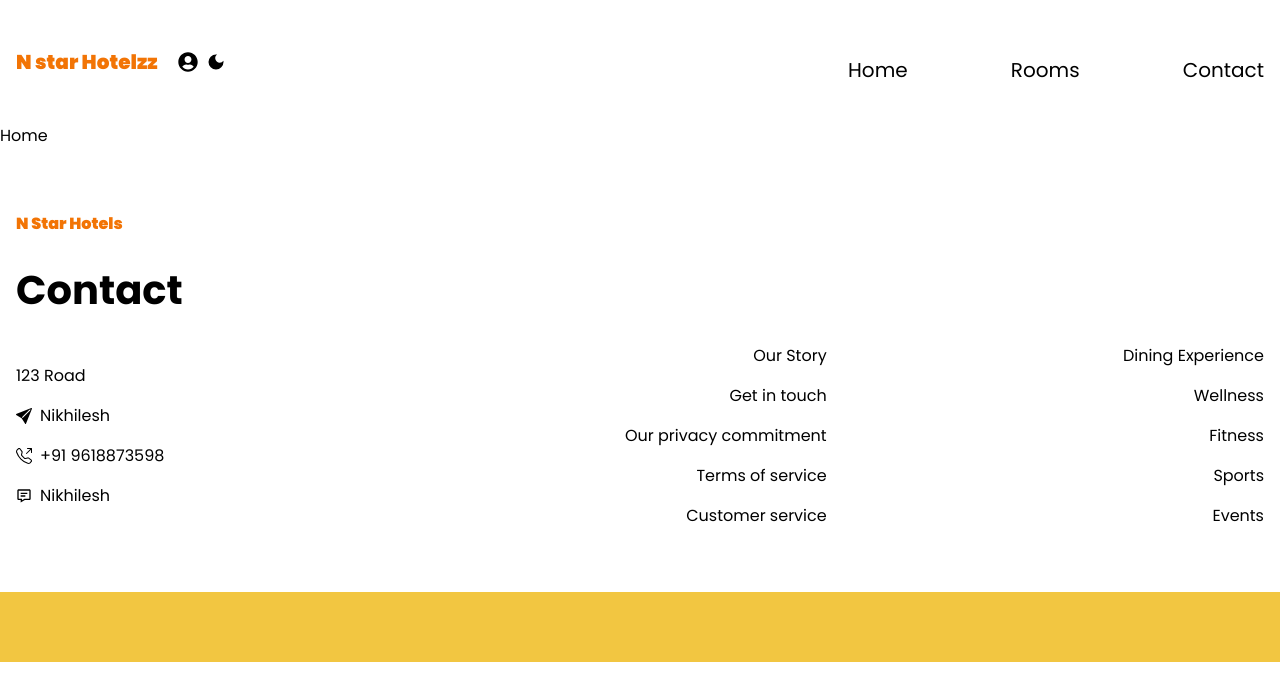
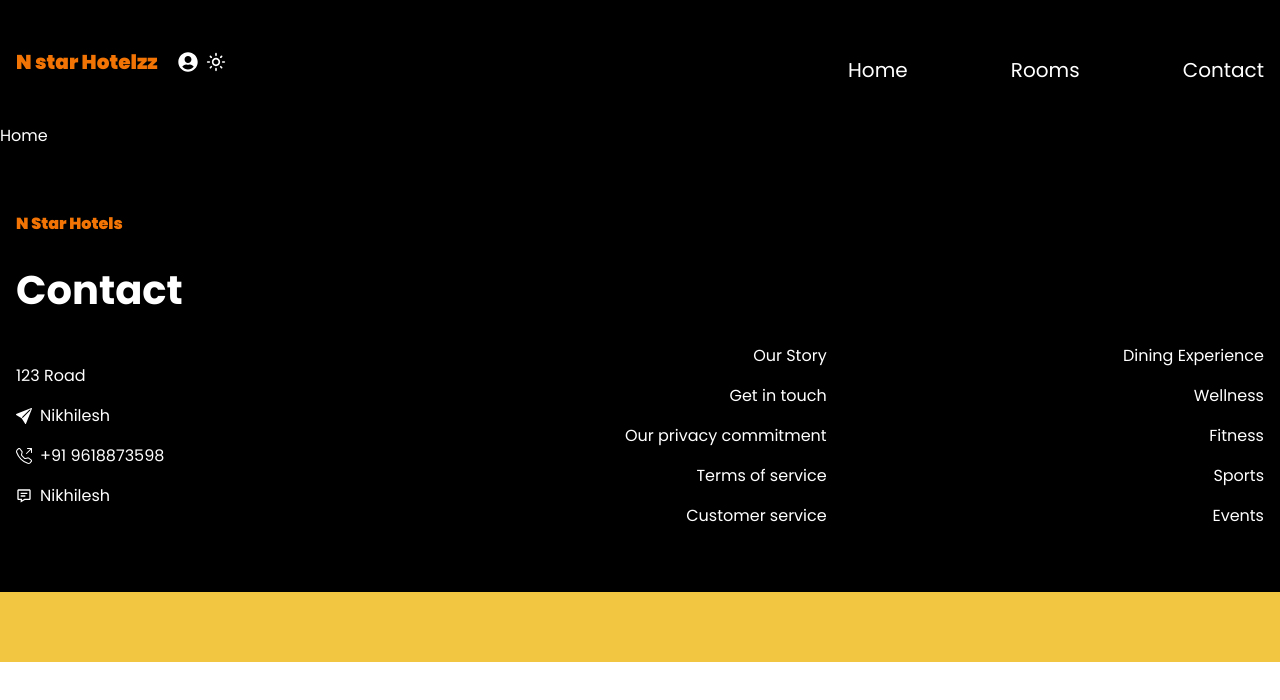
Before and after one commit to nikhilesh2010/hotel-management, a Next.js app: page / in a window 1280 px wide. Shown: the top 700 px of the page. Built offline with nearby package versions, Linux system fonts and the light colour scheme.

Commit message:
Dark & Light Theme Added

```diff
--- a/src/app/layout.tsx
+++ b/src/app/layout.tsx
@@ -3,6 +3,7 @@
 import "./globals.css";
 import Header from "@/components/Header/Header";
 import Footer from "@/components/Footer/Footer";
+import ThemeProvider from "@/components/ThemeProvider/ThemeProvider";
 
 const poppins = Poppins({ subsets: ["latin"], weight: ['400','500','700','900'] });
 
@@ -21,11 +22,13 @@
   return (
     <html lang="en">
       <body className={poppins.className}>
-        <main className="font-normal">
-          <Header />
-          {children}
-          <Footer />
-        </main>
+        <ThemeProvider>
+          <main className="font-normal">
+            <Header />
+            {children}
+            <Footer />
+          </main>
+        </ThemeProvider>
       </body>
     </html>
   );
--- a/src/components/Header/Header.tsx
+++ b/src/components/Header/Header.tsx
@@ -1,15 +1,40 @@
+'use client';
+import ThemeContext from "@/context/ThemeContext";
 import Link from "next/link";
+import { useContext } from "react";
 import { FaUserCircle } from "react-icons/fa";
-import { MdDarkMode } from "react-icons/md";
+import { MdDarkMode, MdOutlineLightMode } from "react-icons/md";
 
 const Header = () => {
+  const { darkTheme, setDarkTheme } = useContext(ThemeContext)
   return (
     <header className="py-10 px-4 container mx-auto text-xl flex flex-wrap md:flex-nowrap items-center justify-between">
       <div className="flex items-center w-full md:w-2/3">
         <Link href='/' className="font-black text-teritary-dark">N star Hotelzz</Link>
         <ul className="flex items-center ml-5">
           <li className="flex items-center"><Link href='/auth'><FaUserCircle className="cursor-pointer" /></Link></li>
-          <li className="ml-2"><MdDarkMode className="cursor-pointer" /></li>
+          <li className="ml-2">
+            {/* <MdDarkMode className="cursor-pointer" /> */}
+            {
+              darkTheme? (
+                <MdOutlineLightMode
+                  className="cursor-pointer"
+                  onClick={() => {
+                    setDarkTheme(false);
+                    localStorage.removeItem('hotel-theme');
+                  }}
+                />
+              ) : (
+                <MdDarkMode
+                  className="cursor-pointer"
+                  onClick={() => {
+                    setDarkTheme(true);
+                    localStorage.setItem('hotel-theme', 'true');
+                  }}
+                />
+              )
+            }
+          </li>
         </ul>
       </div>
       <ul className="flex items-center justify-between w-full md:w-1/3 mt-4">
--- /dev/null
+++ b/src/components/ThemeProvider/ThemeProvider.tsx
@@ -0,0 +1,32 @@
+'use client';
+import { useEffect, useState } from "react";
+import ThemeContext from "@/context/ThemeContext";
+
+const ThemeProvider = ({ children }: { children: React.ReactNode } ) => {
+  const themeFromStorage: boolean = typeof(localStorage) !== "undefined" && localStorage.getItem('hotel-theme') ? JSON.parse(localStorage.getItem('hotel-theme')!) : 'false';
+  // let themeFromStorage = typeof(localStorage) !== "undefined" && localStorage.getItem('hotel-theme');
+  // console.log(themeFromStorage);
+  // themeFromStorage = themeFromStorage ? JSON.parse(localStorage.getItem('hotel-theme')!) : 'false';
+  // console.log(themeFromStorage);
+  const [darkTheme, setDarkTheme] = useState<boolean>(themeFromStorage);
+
+  const [renderComponent, setRenderComponent] = useState(false);
+  useEffect(() => {
+    setRenderComponent(true);
+  }, []);
+  if (!renderComponent) {
+    return <></>;
+  }
+
+  return (
+    <ThemeContext.Provider value={{darkTheme, setDarkTheme}}>
+      <div className={`${ darkTheme ? 'dark': '' } min-h-screen`}>
+        <div className="dark:text-white dark:bg-black text-[#1E1E1E]">
+          { children }
+        </div>
+      </div>
+    </ThemeContext.Provider>
+  )
+};
+
+export default ThemeProvider;
--- /dev/null
+++ b/src/context/ThemeContext.tsx
@@ -0,0 +1,14 @@
+'use client';
+import { Dispatch, createContext, SetStateAction } from "react";
+
+type ThemeContextType = {
+  darkTheme: boolean;
+  setDarkTheme: Dispatch<SetStateAction<boolean>>;
+}
+
+const ThemeContext = createContext<ThemeContextType>({
+  darkTheme: false,
+  setDarkTheme: () => {},
+})
+
+export default ThemeContext;
--- a/tailwind.config.ts
+++ b/tailwind.config.ts
@@ -2,6 +2,7 @@
 const { fontFamily } = require('tailwindcss/defaultTheme')
 
 const config: Config = {
+  darkMode: 'class',
   content: [
     "./src/pages/**/*.{js,ts,jsx,tsx,mdx}",
     "./src/components/**/*.{js,ts,jsx,tsx,mdx}",
@@ -16,9 +17,9 @@
           dark: '#F27405',
           light: '#F2C641'
         },
-        fontFamily: {
-          poppins: ['var(--font-poppins)', ...fontFamily.sans],
-        },
+      },
+      fontFamily: {
+        poppins: ['var(--font-poppins)', ...fontFamily.sans],
       },
     },
   },
```
